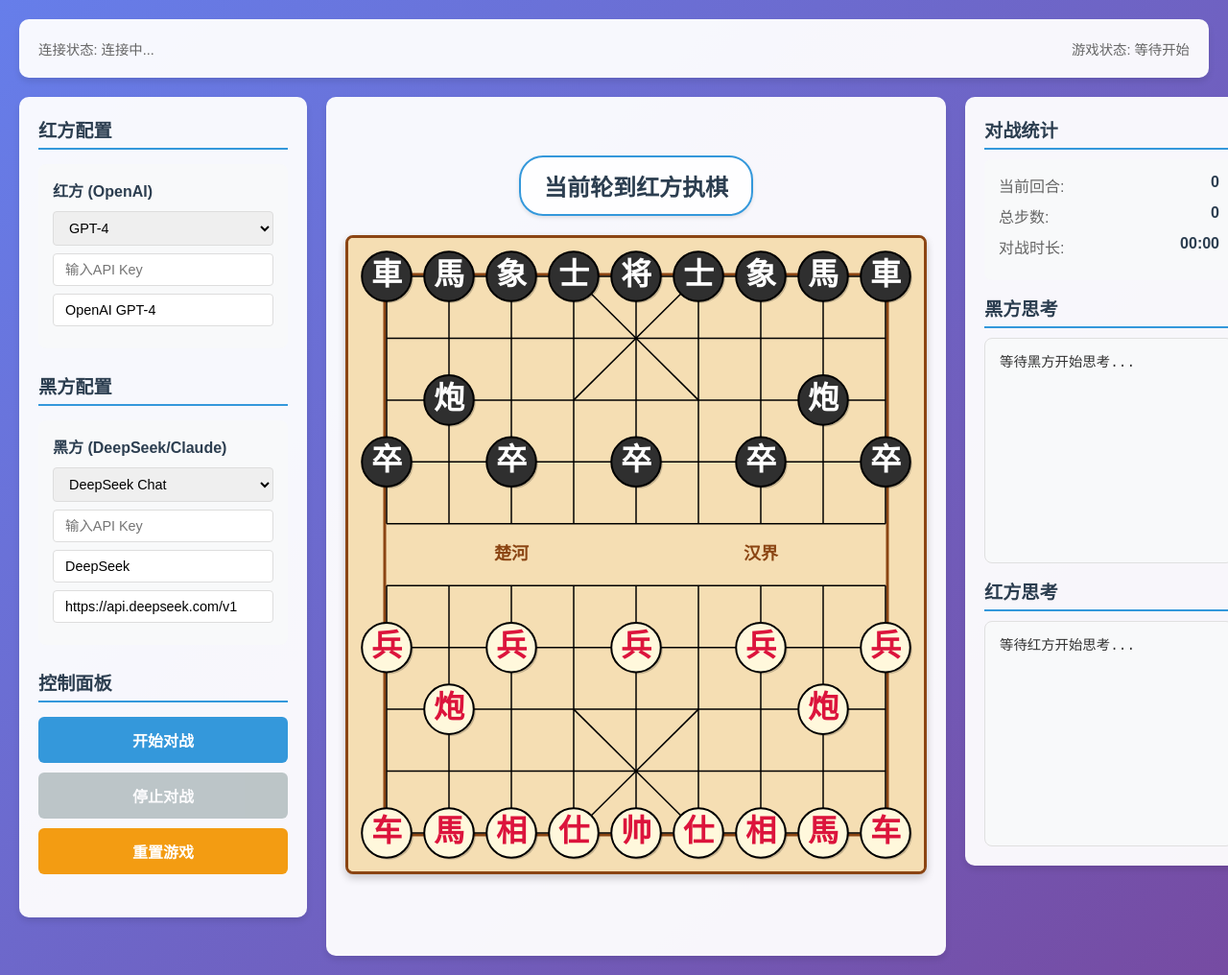
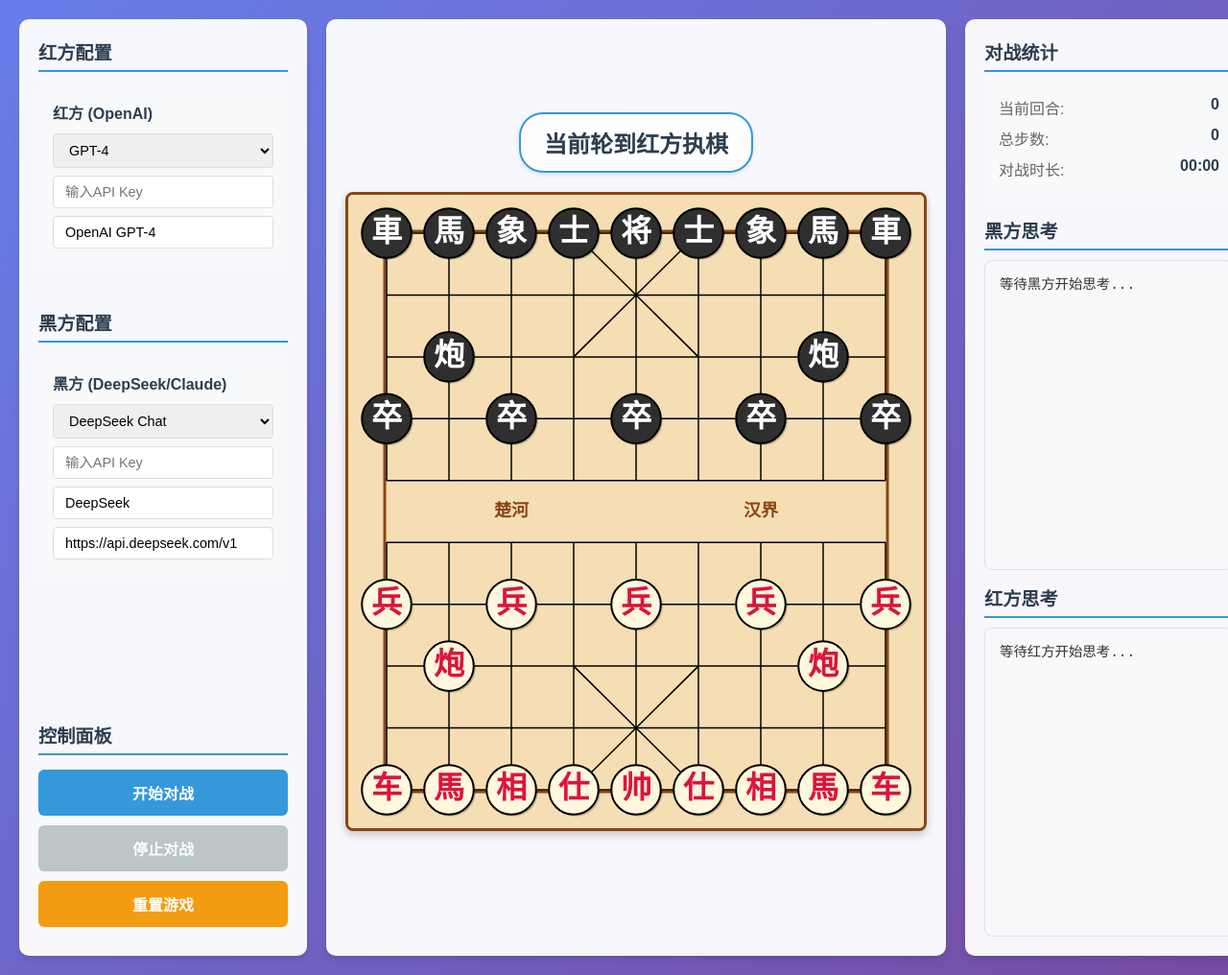
Before and after one commit to zstar1003/AiChineseChess, a Flask app: page / in a window 1280 px wide. Shown: the whole page at 96% size. Run offline with Flask 3, Linux system fonts and the light colour scheme; some libraries are stand-ins or nearby versions.

Commit message:
style: 进一步调整样式，实现三栏底部对齐

```diff
--- a/static/css/style.css
+++ b/static/css/style.css
@@ -114,7 +114,7 @@
     grid-template-columns: 300px 1fr 300px;
     gap: 20px;
     flex: 1;
-    height: calc(100vh - 80px);
+    height: calc(100vh - 40px);
     align-items: stretch;
 }
 
@@ -123,8 +123,17 @@
     background: rgba(255, 255, 255, 0.95);
     border-radius: 10px;
     padding: 20px;
+    padding-bottom: 30px;
     box-shadow: 0 4px 6px rgba(0, 0, 0, 0.1);
-    height: fit-content;
+    height: 100%;
+    display: flex;
+    flex-direction: column;
+    justify-content: space-between;
+}
+
+.control-panel .panel-section:last-child {
+    margin-top: auto;
+    margin-bottom: 0;
 }
 
 .panel-section {
@@ -242,6 +251,7 @@
     background: rgba(255, 255, 255, 0.95);
     border-radius: 10px;
     padding: 20px;
+    padding-bottom: 30px;
     box-shadow: 0 4px 6px rgba(0, 0, 0, 0.1);
     height: 100%;
 }
@@ -347,7 +357,43 @@
     border-radius: 10px;
     padding: 20px;
     box-shadow: 0 4px 6px rgba(0, 0, 0, 0.1);
-    height: fit-content;
+    height: 100%;
+    display: flex;
+    flex-direction: column;
+}
+
+.info-panel .panel-section {
+    margin-bottom: 15px;
+}
+
+.info-panel .panel-section:first-child {
+    flex-shrink: 0;
+}
+
+.info-panel .panel-section:nth-child(2),
+.info-panel .panel-section:nth-child(3) {
+    flex: 1;
+    display: flex;
+    flex-direction: column;
+    min-height: 0;
+}
+
+.info-panel .panel-section:last-child {
+    margin-bottom: 0;
+}
+
+.info-panel .panel-section h3 {
+    margin-bottom: 10px;
+    flex-shrink: 0;
+}
+
+.info-panel .stats {
+    flex-shrink: 0;
+}
+
+.info-panel .thinking-content {
+    flex: 1;
+    min-height: 0;
 }
 
 .thinking-content {
--- a/templates/index.html
+++ b/templates/index.html
@@ -8,12 +8,6 @@
 </head>
 <body>
     <div class="container">
-        <div class="header">
-            <div class="status-bar">
-                <div id="connection-status">连接状态: 连接中...</div>
-                <div id="game-status">游戏状态: 等待开始</div>
-            </div>
-        </div>
 
         <div class="main-content">
             <!-- 左侧控制面板 -->
```
